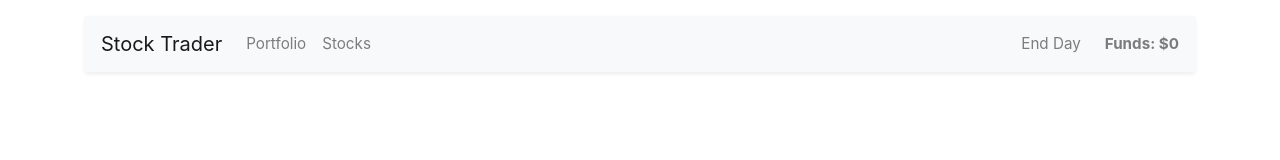
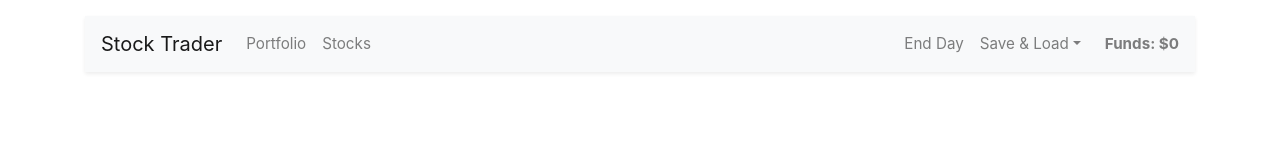
Before and after one commit to krikchaip/vuejs-course-projects, a Vue app in the folder stock-trader/: page / in a window 1280 px wide. Shown: the top 160 px of the page. Built offline with nearby package versions, Linux system fonts and the light colour scheme; the HTML template or start-up script is replaced by a standard one.

Commit message:
stock-trader : finishing Navigation UI

```diff
--- a/stock-trader/src/components/ActionSaveLoad.vue
+++ b/stock-trader/src/components/ActionSaveLoad.vue
@@ -1,2 +1,20 @@
 <template>
+  <div
+    class="nav-item dropdown"
+    style="cursor: pointer"
+    @click="show = !show">
+    <span class="nav-link dropdown-toggle">Save & Load</span>
+    <div :class="['dropdown-menu', { show }]">
+      <div class="dropdown-item">Save Data</div>
+      <div class="dropdown-item">Load Data</div>
+    </div>
+  </div>
 </template>
+
+<script>
+  export default {
+    data: () => ({
+      show: false
+    })
+  }
+</script>
```
Also changed, not shown: 1 other file (tests, documents, lock files or other folders).
